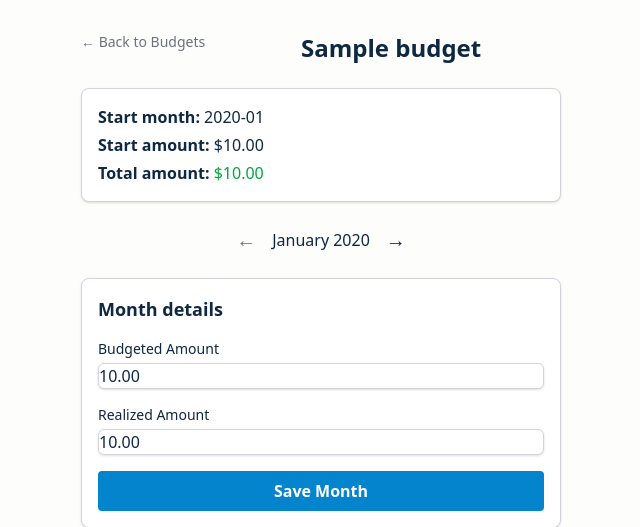
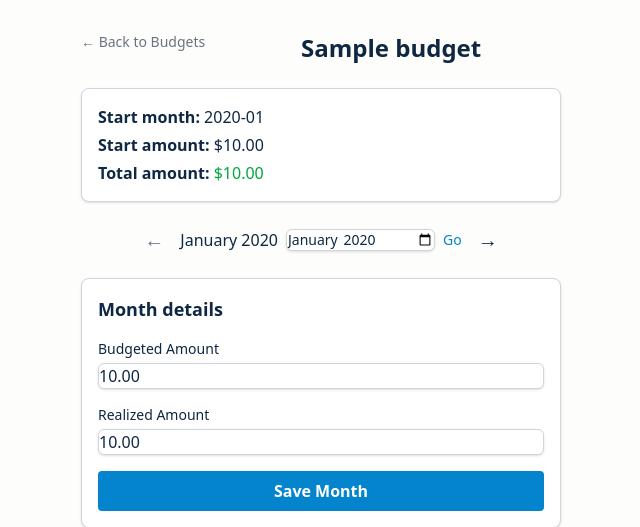
Before and after one commit to Captainfl4me/eagle, a Laravel app: page /budgets/1 in a window 1280 px wide. Shown: the part 72-599 px from the top of the page, without its empty margins (319-959 px from the left). Run offline with Laravel 12, Linux system fonts and the light colour scheme; a user stored in the database is signed in; tables that the repository leaves empty hold one stand-in row (values such as "Sample post"); style sheets or scripts are compiled from the project's sources; parts of the project's set-up code (start-up, migrations or seed data) failed here and were passed over; some web fonts are replaced.

Commit message:
feat: pick the displayed month with a month input on the budget page (#8)
Replace the plain text month label in the month navigation of the budget
details page with a GET form containing a type="month" input (bounded
by the budget start month), so users can jump to any month directly
instead of typing a YYYY-MM value or clicking through month by month.

Also ignore malformed ?month= query params in BudgetController::show
instead of throwing a 500.

Closes #2

Co-authored-by: Vibe Nuage Agent <vibe@mistral.ai>
Co-authored-by: Captainfl4me <Captainfl4me@users.noreply.github.com>

```diff
--- a/app/Http/Controllers/BudgetController.php
+++ b/app/Http/Controllers/BudgetController.php
@@ -71,9 +71,10 @@ class BudgetController extends Controller
         // Load months for this budget ordered by month
         $months = $budget->months()->orderBy('month', 'asc')->get();
 
-        // Determine the current displayed month
-        if ($request->has('month')) {
-            $currentMonth = Carbon::createFromFormat('Y-m', $request->query('month'))->startOfMonth();
+        // Determine the current displayed month (ignore malformed month params)
+        $monthParam = $request->query('month');
+        if (is_string($monthParam) && preg_match('/^\d{4}-(0[1-9]|1[0-2])$/', $monthParam)) {
+            $currentMonth = Carbon::createFromFormat('Y-m', $monthParam)->startOfMonth();
         } else {
             // If there are no month records, default to the budget's start month.
             if ($budget->months()->count() === 0) {
--- a/resources/views/budgets/show.blade.php
+++ b/resources/views/budgets/show.blade.php
@@ -47,7 +47,12 @@
                 @else
                     <span class="text-xl text-muted">←</span>
                 @endif
-                <span class="font-medium">{{ $currentMonth->format('F Y') }}</span>
+                <form method="GET" action="{{ route('budgets.show', $budget->id) }}" class="flex items-center space-x-2">
+                    <label for="month" class="font-medium">{{ $currentMonth->format('F Y') }}</label>
+                    <input type="month" name="month" id="month" value="{{ $currentMonth->format('Y-m') }}" min="{{ $budget->start_month->format('Y-m') }}"
+                           class="rounded-md border border-line bg-surface text-text shadow-sm text-sm focus:outline-none focus:ring-2 focus:ring-primary" />
+                    <button type="submit" class="text-sm text-primary hover:underline">Go</button>
+                </form>
                 <a href="{{ route('budgets.show', ['id' => $budget->id, 'month' => $nextMonth->format('Y-m')]) }}" class="text-xl font-bold hover:text-primary">→</a>
             </div>
 
```
Also changed, not shown: tests/Feature/MonthInputTest.php (added, +61 -0 lines).
